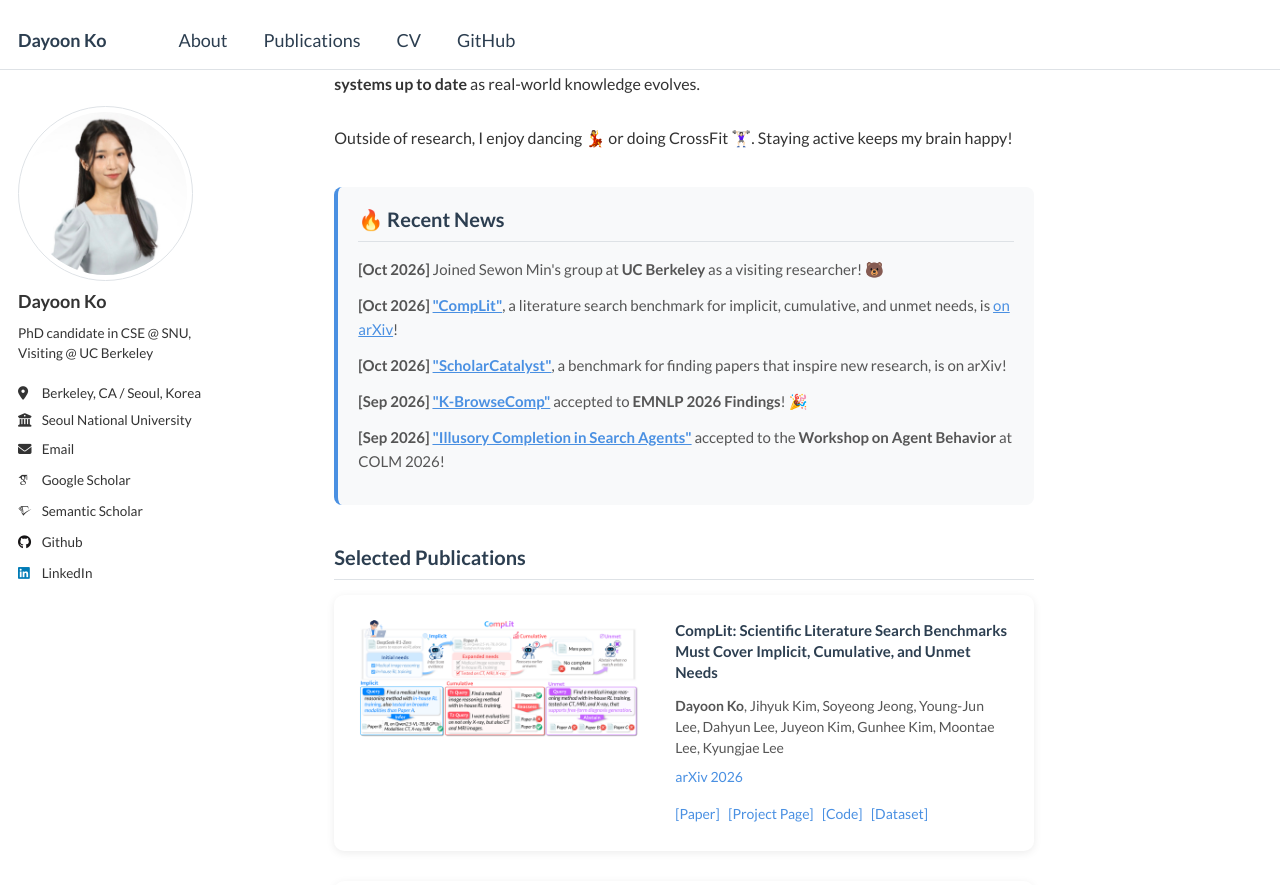
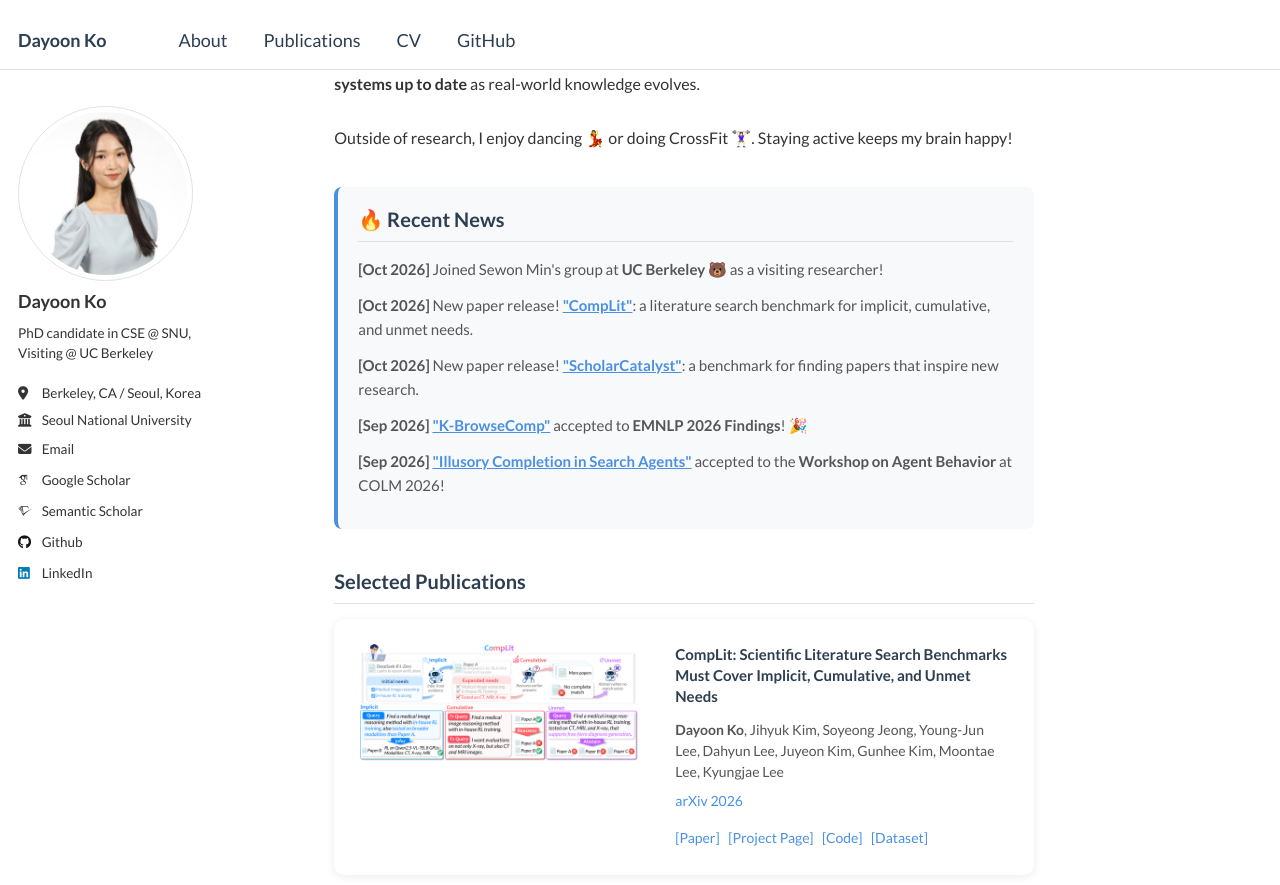
Before and after one commit to dayoon-ko/dayoon-ko.github.io, a Jekyll site: the page built from _pages/about.md, in a window 1280 px wide and 900 px high, scrolled down 375 px. Shown: the top 885 px of the window. Built offline with Jekyll 4.4.1, drawn with Linux system fonts in a browser that asks for light colours; some web fonts are replaced.

Commit message:
Use paper release format in Recent News
Co-Authored-By: Claude Opus 5.5 <noreply@anthropic.com>

```diff
--- a/_pages/about.md
+++ b/_pages/about.md
@@ -159,13 +159,13 @@ redirect_from:
 <div class="news-section">
   <h2>🔥 Recent News</h2>
   <div class="news-item" style="margin-bottom: 12px;">
-    <strong>[Oct 2026]</strong> Joined Sewon Min's group at <strong>UC Berkeley</strong> as a visiting researcher! 🐻
+    <strong>[Oct 2026]</strong> Joined Sewon Min's group at <strong>UC Berkeley</strong> 🐻 as a visiting researcher!
   </div>
   <div class="news-item" style="margin-bottom: 12px;">
-    <strong>[Oct 2026]</strong> <a href="https://dayoon-ko.github.io/CompLit/" target="_blank"><strong>"CompLit"</strong></a>, a literature search benchmark for implicit, cumulative, and unmet needs, is <a href="https://arxiv.org/abs/2610.28658" target="_blank">on arXiv</a>!
+    <strong>[Oct 2026]</strong> New paper release! <a href="https://dayoon-ko.github.io/CompLit/" target="_blank"><strong>"CompLit"</strong></a>: a literature search benchmark for implicit, cumulative, and unmet needs.
   </div>
   <div class="news-item" style="margin-bottom: 12px;">
-    <strong>[Oct 2026]</strong> <a href="https://arxiv.org/abs/2610.02202" target="_blank"><strong>"ScholarCatalyst"</strong></a>, a benchmark for finding papers that inspire new research, is on arXiv!
+    <strong>[Oct 2026]</strong> New paper release! <a href="https://arxiv.org/abs/2610.02202" target="_blank"><strong>"ScholarCatalyst"</strong></a>: a benchmark for finding papers that inspire new research.
   </div>
   <div class="news-item" style="margin-bottom: 12px;">
     <strong>[Sep 2026]</strong> <a href="https://arxiv.org/abs/2606.02404" target="_blank"><strong>"K-BrowseComp"</strong></a> accepted to <strong>EMNLP 2026 Findings</strong>! 🎉
```
